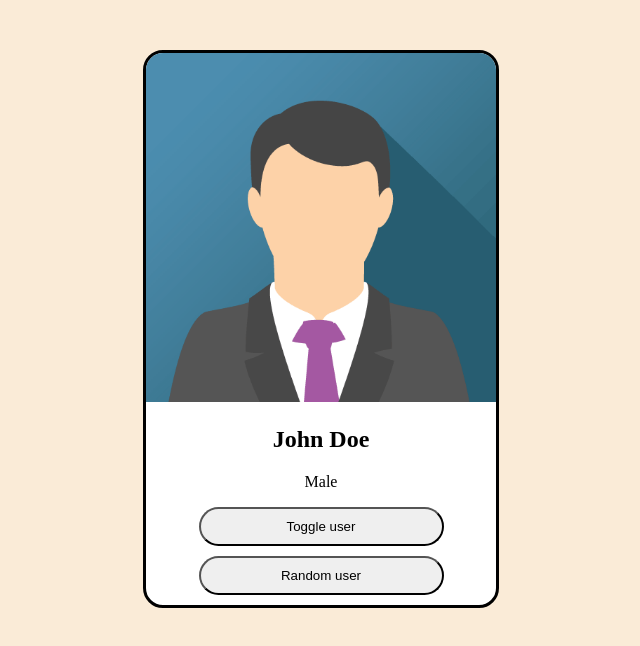
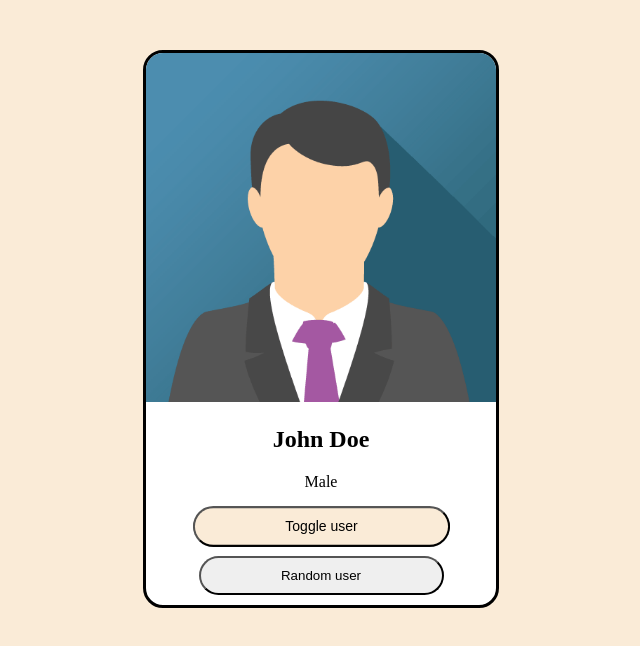
Before and after one commit to Deekshitha2008/web-project, a website: page frontend/index.html in a window 1280 px wide. In both pictures the pointer is over the button "Toggle user". Shown: the whole page, without its empty margins (319-959 px from the left). Drawn offline with Linux system fonts and the light colour scheme.

Commit message:
added hovering effect to buttons

```diff
--- a/frontend/styles.css
+++ b/frontend/styles.css
@@ -37,3 +37,9 @@ body{
  padding: 10px;
  margin-bottom: 10px;
 }
+.card button:hover {
+    background-color: antiquewhite;
+    color: black;
+    cursor: pointer;
+    transform: scale(1.05);
+}
```
